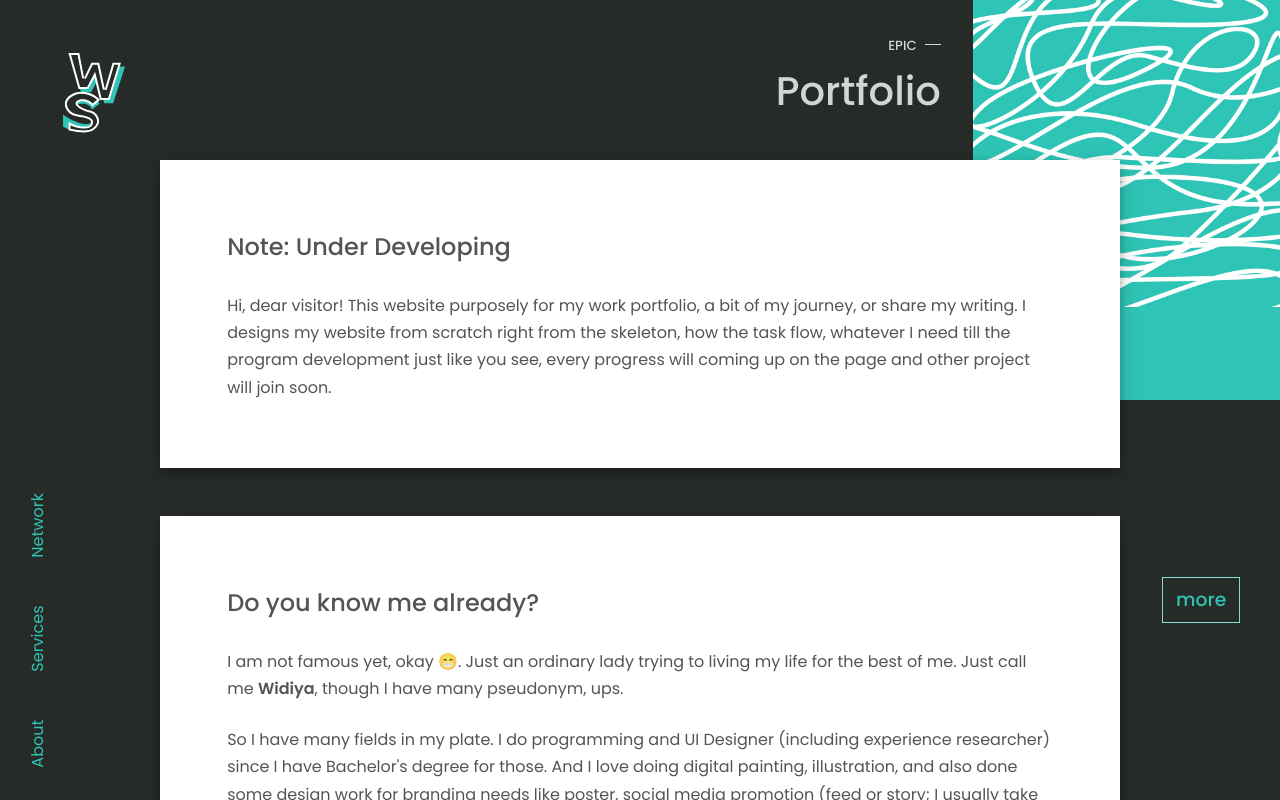
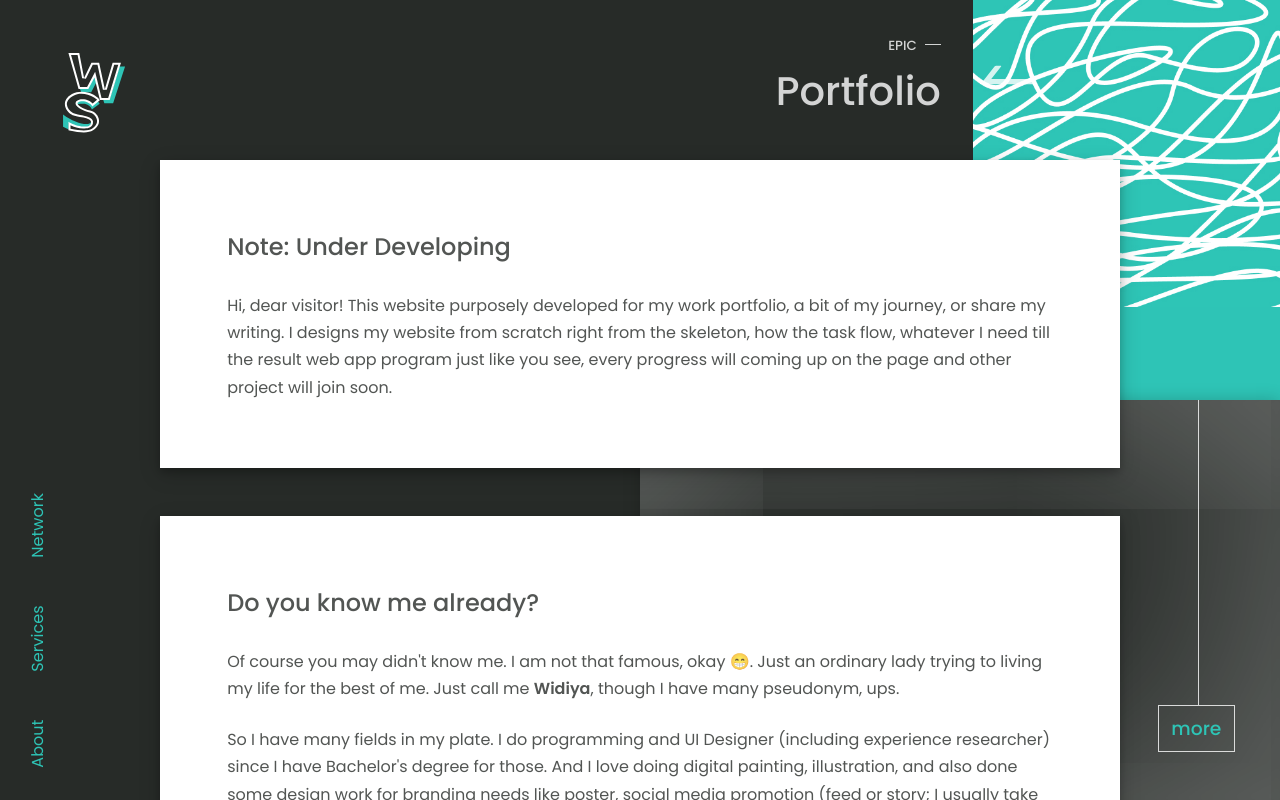
Before and after one commit to widiyasasih/widiyasasih.github.io, a React (Create React App) app: page / in a window 1280 px wide. Shown: the top 800 px of the page. Built offline with nearby package versions, Linux system fonts and the light colour scheme.

Commit message:
Update fix stage

```diff
--- a/src/App.jsx
+++ b/src/App.jsx
@@ -10,7 +10,9 @@ const App = () => {
     <>
       <section className='float-top-bar'>
         <div className='logo'>
-          <img src={images[`logo-ws.svg`]} alt='Logo' />
+          <a href='_blank'>
+            <img src={images[`logo-ws.svg`]} alt='Logo' />
+          </a>
         </div>
         <div className='top-bar-menu'>
           <a href='_blank'>
--- a/src/components/asset/Asset.jsx
+++ b/src/components/asset/Asset.jsx
@@ -11,6 +11,7 @@ const images = importAll(
 );
 
 export default images;
+
 // const Asset = ({ number, suit }) => {
 //   const combo = number ? `${number}${suit}` : 'red_back';
 
--- a/src/components/content/Content.jsx
+++ b/src/components/content/Content.jsx
@@ -9,12 +9,12 @@ const Content = () => {
           <h2 className='content-title'>Note: Under Developing</h2>
           <div className='body'>
             <p className=''>
-              Hi, dear visitor! This website purposely for my work portfolio, a
-              bit of my journey, or share my writing. I designs my website from
-              scratch right from the skeleton, how the task flow, whatever I
-              need till the program development just like you see, every
-              progress will coming up on the page and other project will join
-              soon.
+              Hi, dear visitor! This website purposely developed for my work
+              portfolio, a bit of my journey, or share my writing. I designs my
+              website from scratch right from the skeleton, how the task flow,
+              whatever I need till the result web app program just like you see,
+              every progress will coming up on the page and other project will
+              join soon.
             </p>
           </div>
         </div>
@@ -22,9 +22,9 @@ const Content = () => {
           <h2 className='content-title'>Do you know me already?</h2>
           <div className='body'>
             <p className=''>
-              I am not famous yet, okay 😁. Just an ordinary lady trying to
-              living my life for the best of me. Just call me <b>Widiya</b>,
-              though I have many pseudonym, ups.
+              Of course you may didn't know me. I am not that famous, okay 😁.
+              Just an ordinary lady trying to living my life for the best of me.
+              Just call me <b>Widiya</b>, though I have many pseudonym, ups.
             </p>
             <p className=''>
               So I have many fields in my plate. I do programming and UI
--- a/src/components/content/content.css
+++ b/src/components/content/content.css
@@ -6,9 +6,8 @@
   bottom: 0;
   left: 0;
   right: 0;
-  /* height: max-content; */
   height: 100%;
-  /* z-index: 1; */
+  z-index: 10;
 }
 
 h2.content-title {
@@ -16,7 +15,6 @@ h2.content-title {
 }
 
 .content {
-  /* word-break: break-all; */
   white-space: pre-wrap;
   display: flex;
   flex-direction: column;
@@ -28,7 +26,6 @@ h2.content-title {
   box-shadow: 0 4px 8px 0 rgba(0, 0, 0, 0.2), 0 6px 20px 0 rgba(0, 0, 0, 0.19);
   background: var(--color-white-light);
   height: max-content;
-  /* width: max-content; */
   padding: 7%;
 }
 
@@ -37,3 +34,20 @@ h2.content-title {
   flex-direction: column;
   gap: 1.5rem;
 }
+
+/* ============== SMALL DEVICES ============== */
+@media screen and (max-width: 600px) {
+  .content {
+    padding-bottom: 1.3rem;
+    gap: 1.3rem;
+  }
+
+  h2.content-title {
+    margin-bottom: 0.8rem;
+  }
+
+  .content__container {
+    position: relative;
+    top: 15rem;
+  }
+}
--- a/src/components/overview/More.jsx
+++ b/src/components/overview/More.jsx
@@ -5,14 +5,12 @@ const More = () => {
     <footer>
       <div className='whitespace'></div>
       <div className='more'>
-        <a href='_blank' className='btn btn-more'>
-          {/* <img src='../../assets/images/' alt='More' /> */}
-          <h3 className='more1'>more</h3>
-          {/* <h4>more</h4>
-          <h5>more</h5>
-          <h4>more</h4> */}
-          {/* <h3 className='more3'>more</h3> */}
-        </a>
+        <div className='more-box'>
+          <a href='_blank' className='btn btn-more'>
+            {/* <img src='../../assets/images/' alt='More' /> */}
+            <h3 className='more1'>more</h3>
+          </a>
+        </div>
       </div>
     </footer>
   );
--- a/src/components/overview/Overview.jsx
+++ b/src/components/overview/Overview.jsx
@@ -10,7 +10,9 @@ const Overview = () => {
       <header>
         <div className='left-header'>
           <div className='logo'>
-            <img src={images[`logo-ws.svg`]} alt='Logo' />
+            <a href='_blank'>
+              <img src={images[`logo-ws.svg`]} alt='Logo' />
+            </a>
           </div>
         </div>
         <Thumbnail />
--- a/src/components/overview/Thumbnail.jsx
+++ b/src/components/overview/Thumbnail.jsx
@@ -13,7 +13,7 @@ const Thumbnail = () => {
           </div>
         </div>
         <div className='thumbnail-wrapper'>
-          <div className='nav-back hidden'>
+          <div className='nav-back'>
             <a href='_blank'>
               <AiOutlineSwapLeft size={70} />
             </a>
--- a/src/components/overview/overview.css
+++ b/src/components/overview/overview.css
@@ -1,9 +1,8 @@
 .overview__container {
-  /* background: green; */
   width: 100%;
   height: 100%;
   position: fixed;
-  /* z-index: -1; */
+  z-index: 1;
 }
 
 header {
@@ -13,43 +12,30 @@ header {
 }
 
 .left-header {
-  /* background: purple; */
   display: flex;
   flex-direction: row;
-  /* Thumbnail Collapse */
   width: fit-content;
-  /* Thumbnail Expand */
-  /* width: 35%;  */
+  height: 100%;
 }
 
 .left-header > .logo {
-  /* background: pink; */
   width: max-content;
-  /* Thumbnail Collapse */
   padding: 3.3rem;
-  /* Thumbnail Expand */
-  /* padding: 2.9rem; */
 }
 
-.left-header > .logo > img {
+.left-header > .logo > a > img {
   width: 100%;
   max-width: 5rem;
 }
 
 .thumbnail__container {
-  /* background: gray; */
-  /* Thumbnail Expand */
-  /* width: 100%;  */
-  /* Thumbnail Collapse */
   width: 100%;
+  height: 100%;
   display: flex;
   flex-direction: row;
-  /* align-items: flex-start;
-  justify-content: flex-start; */
 }
 
 .title-wrapper {
-  /* background: aqua; */
   display: flex;
   flex-direction: row;
   align-items: center;
@@ -64,7 +50,6 @@ header {
   display: inline-block;
   height: 100%;
   width: 5%;
-  /* background: var(--color-white); */
 }
 
 .title {
@@ -93,18 +78,17 @@ header {
 
 .thumbnail-wrapper {
   width: 40%;
+  height: 100%;
   display: flex;
   flex-direction: row;
   align-items: flex-start;
   justify-content: flex-start;
-  /* padding-left: 20rem; */
 }
 
 .nav-back {
   position: absolute;
   top: 2.5rem;
   width: 100%;
-  background: red;
 }
 
 .nav-back > a {
@@ -117,6 +101,7 @@ header {
   background: var(--color-primary);
   width: 100%;
   height: 100%;
+  overflow: hidden;
 }
 
 footer {
@@ -124,27 +109,137 @@ footer {
   width: 100%;
   display: flex;
   flex-direction: row;
-  /* background: gray; */
+  background-attachment: fixed;
 }
 
 .more {
   height: 100%;
   width: 100%;
-  /* background: rgb(255, 254, 244); */
   display: flex;
-  align-items: center;
+  align-items: flex-end;
   justify-content: flex-end;
+  /*  */
+  box-shadow: 0 0 1rem 0 rgba(0, 0, 0, 0.2);
+  position: relative;
+  z-index: 100;
+  background: inherit;
+  overflow: hidden;
+}
+
+.more::before {
+  content: '';
+  position: absolute;
+  background: inherit;
+  z-index: 1;
+  top: 0;
+  left: 0;
+  right: 0;
+  bottom: 0;
+  box-shadow: inset 0 0 2000px rgba(255, 255, 255, 0.5);
+  filter: blur(10px);
+  margin: -20px;
+}
+
+.more-box {
+  margin-right: 2.8rem;
+  margin-bottom: 3rem;
+  z-index: 1;
+}
+
+.more-box::before {
+  content: '';
+  display: inline-block;
+  height: 100%;
+  width: 1.5px;
+  margin-left: 2.5rem;
+  background: var(--color-white);
+}
+
+.more-box > .btn {
+  border: 1.5px solid var(--color-white);
 }
 
 .btn-more {
   width: fit-content;
   height: max-content;
-  /* background: orange; */
-  margin: 2.5rem;
+  display: absolute;
+  z-index: 1;
 }
 
 .whitespace {
-  /* background: red; */
   width: 100%;
   height: 100%;
 }
+
+/* ============== SMALL DEVICES ============== */
+@media screen and (max-width: 600px) {
+  .left-header {
+    width: 100%;
+    height: 15%;
+    display: flex;
+    align-items: center;
+    justify-content: space-between;
+    padding: 2rem 1.5rem 2rem 1.5rem;
+  }
+
+  .left-header > .logo {
+    padding: 0;
+  }
+
+  .left-header > .logo > a > img {
+    max-width: 2rem;
+  }
+
+  .more {
+    display: none;
+  }
+
+  .title-wrapper {
+    width: 100%;
+    display: inline-flex;
+    position: absolute;
+    padding: 0;
+    margin: 0;
+  }
+
+  .title-wrapper::before {
+    display: none;
+  }
+
+  .title {
+    padding: 0rem 1.5rem 0rem 1.5rem;
+    word-wrap: break-word;
+    height: 100%;
+    display: flex;
+    flex-direction: column;
+    align-items: flex-end;
+    justify-content: flex-end;
+    color: var(--color-black);
+    text-shadow: 2px 2px 8px rgba(39, 39, 39, 0.39);
+  }
+
+  .title-cat::after {
+    background: var(--color-bg);
+  }
+
+  header {
+    flex-direction: column;
+  }
+  .thumbnail__container {
+    /* background: red; */
+    width: 100%;
+    height: 100%;
+  }
+
+  .thumbnail__container::before {
+    display: none;
+  }
+
+  .thumbnail {
+    width: 100%;
+  }
+
+  .thumbnail-wrapper {
+    width: 100%;
+  }
+}
--- a/src/index.css
+++ b/src/index.css
@@ -46,7 +46,7 @@ body {
   background: var(--color-bg);
   color: var(--color-white);
   line-height: 1.7;
-  position: relative;
+  /* position: relative; */
   /* height: 100%; */
   /* background-image: url(../src/assets/images/texture-bg.png); */
 }
@@ -126,7 +126,7 @@ img {
   display: none;
 }
 
-section.float-top-bar > .logo > img {
+section.float-top-bar > .logo > a > img {
   display: none;
 }
 
@@ -169,124 +169,19 @@ section.float-top-bar > .logo > img {
     align-items: center;
     justify-content: space-between;
     padding: 2rem 1.5rem 2rem 1.5rem;
+    /* background: white; */
   }
 
   .float-top-bar > .logo {
     padding: 0;
   }
 
-  section.float-top-bar > .logo > img {
+  section.float-top-bar > .logo > a > img {
     max-width: 2rem;
     display: block;
-  }
-
-  .left-header {
-    /* background: pink; */
-    width: 100%;
-    height: 15%;
-    display: flex;
-    align-items: center;
-    justify-content: space-between;
-    padding: 2rem 1.5rem 2rem 1.5rem;
-  }
-
-  .left-header > .logo {
-    /* background: red; */
-    padding: 0;
-  }
-
-  .left-header > .logo > img {
-    max-width: 2rem;
   }
 
   .top-bar-menu {
     display: block;
   }
-
-  .nav__container {
-    display: none;
-  }
-
-  .more {
-    display: none;
-  }
-
-  .title-wrapper {
-    /* bottom: 0; */
-    /* background: pink; */
-    /* height: 100%; */
-    width: 100%;
-    /* height: 100%; */
-    display: inline-flex;
-    position: absolute;
-    /* display: flex;
-    flex-direction: row;
-    align-items: center; */
-    padding: 0;
-    margin: 0;
-  }
-
-  .title-wrapper::before {
-    display: none;
-  }
-
-  .title {
-    padding: 0rem 1.5rem 0rem 1.5rem;
-    word-wrap: break-word;
-    /* background: blue; */
-    height: 100%;
-    display: flex;
-    flex-direction: column;
-    align-items: flex-end;
-    justify-content: flex-end;
-    color: var(--color-black);
-    text-shadow: 2px 2px 8px rgba(39, 39, 39, 0.39);
-    /* text-shadow: 0 4px 8px 0 rgba(0, 0, 0, 0.2),
-      0 6px 20px 0 rgba(0, 0, 0, 0.19); */
-  }
-
-  .title-cat::after {
-    background: var(--color-bg);
-  }
-
-  header {
-    flex-direction: column;
-  }
-
-  .content {
-    padding-bottom: 1.3rem;
-    gap: 1.3rem;
-  }
-
-  h2.content-title {
-    margin-bottom: 0.8rem;
-  }
-
-  .thumbnail__container {
-    /* margin-top: 5rem; */
-    background: red;
-    width: 100%;
-    height: 100%;
-    /* flex-direction: column; */
-    /* justify-content: center;
-    align-items: center; */
-  }
-
-  .thumbnail__container::before {
-    display: none;
-  }
-
-  .thumbnail {
-    width: 100%;
-  }
-
-  .thumbnail-wrapper {
-    width: 100%;
-  }
-
-  .content__container {
-    position: relative;
-    top: 15rem;
-    /* z-index: -1; */
-  }
 }
```
Also changed, not shown: src/components/content/Home.jsx (added, +7 -0 lines), src/components/nav/nav.css (+10 -1 lines).
